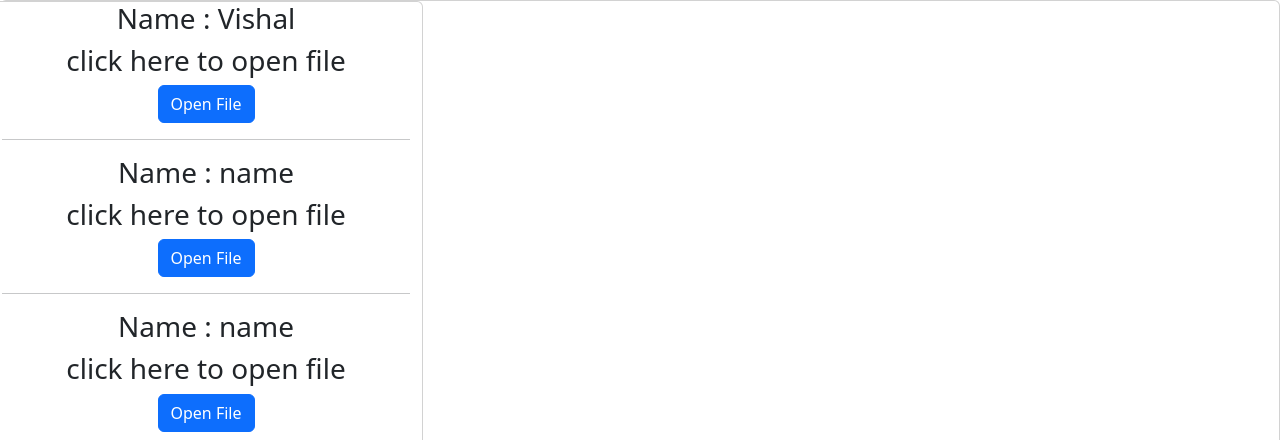
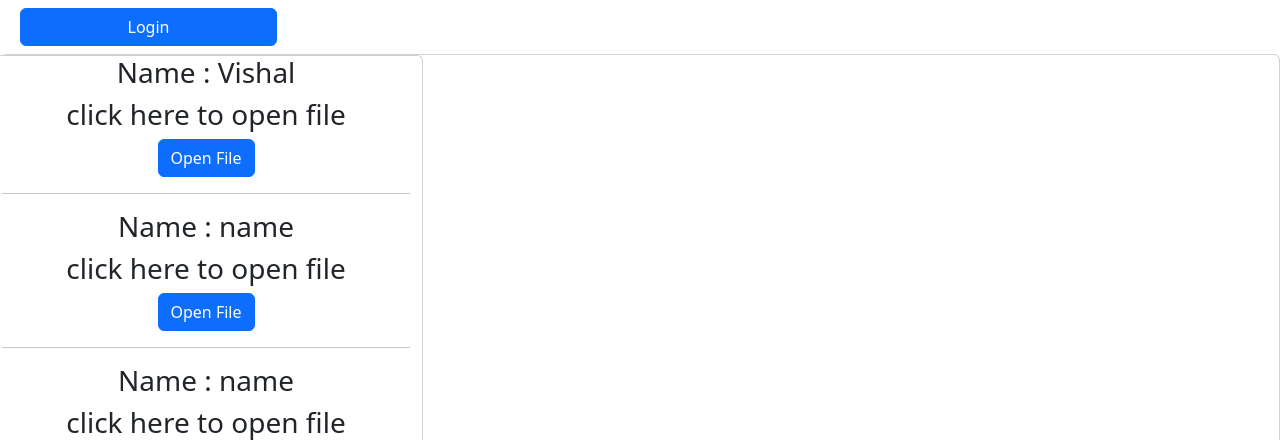
Before and after one commit to Vishalanshuman/djnagofileupload, a Django app: page /file/ in a window 1280 px wide. Shown: the top 440 px of the page. Run offline with Django 4.2, Linux system fonts and the light colour scheme; data comes from the database, SQL or seed files in the repository; both versions use the stored data as it was after the commit; parts of the project's set-up code (start-up, migrations or seed data) failed here and were passed over; some libraries are stand-ins or nearby versions.

Commit message:
session logout added

```diff
--- a/djnagofileupload/settings.py
+++ b/djnagofileupload/settings.py
@@ -133,7 +133,7 @@ MEDIA_URL = '/media/'
 # django session timeout
 
 AUTO_LOGOUT = {
-        'IDLE_TIME':20,
+        'IDLE_TIME':10,
         'REDIRECT_TO_LOGIN_IMMEDIATELY':True,
         'MESSAGE':'The session has expired please login again to continue'
                }
--- a/multiplefiles/templates/base.html
+++ b/multiplefiles/templates/base.html
@@ -17,6 +17,16 @@
     <title>{% block title %}Homepage{% endblock title %}</title>
   </head>
   <body>
+    <div class="container m-2 me">
+        {% if user.is_authenticated %}
+        <a href="{% url 'logout' %}"><input type="text" value="Logout" class="btn btn-primary"></a>
+        <a href="{% url 'file_detail' %}"><input type="text" value="Files" class="btn btn-primary"></a>
+
+        {% else %}
+        <a href="{% url 'Login' %}"><input type="text" value="Login" class="btn btn-primary"></a>
+
+        {% endif %}
+    </div>
     {% for message in messages %}
     <div
       class="alert container alert-warning alert-dismissible fade show"
--- a/multiplefiles/urls.py
+++ b/multiplefiles/urls.py
@@ -5,6 +5,8 @@ urlpatterns = [
     path('', FileUploadView, name='file'),
     path('file/', filesDetailView, name="file_detail"),
     path('login/', loginView, name="Login"),
+    path('logout/', loginView, name="logout"),
+
 
     path('media/files__/<str:file>', secureView, name='secure')
 ]
--- a/multiplefiles/views.py
+++ b/multiplefiles/views.py
@@ -9,6 +9,10 @@ from django.shortcuts import get_object_or_404, redirect
 from django.contrib.auth.decorators import login_required
 # Create your views here.
 
+def logoutView(request):
+     logout(request)
+     return redirect('Login')
+
 def loginView(request):
      if request.method=="POST":
           username = request.POST['username']
@@ -17,6 +21,7 @@ def loginView(request):
           if user:
                login(request, user)
                messages.success(request, 'Login successfully.')
+               return redirect('/')
           messages.error(request,'Invalid username or password')
      return render(request, 'login.html')
 
```
Also changed, not shown: db.sqlite3.
